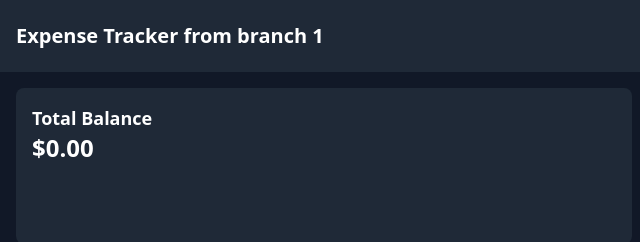
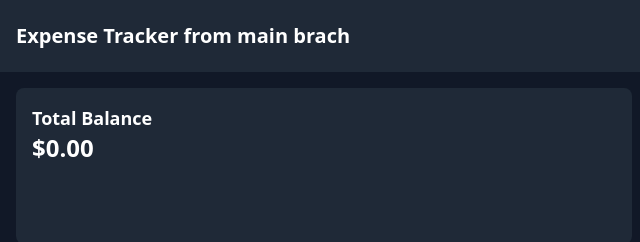
Before and after one commit to sudigayathri2/localrepo, a plain HTML site: page index.html in a window 1280 px wide. Shown: the top 242 px of the page, 0-640 px from the left. Drawn offline with nearby package versions, Linux system fonts and the light colour scheme.

Commit message:
updated  title in main branch

```diff
--- a/index.html
+++ b/index.html
@@ -8,7 +8,7 @@
 </head>
 <body class="bg-gray-900 text-white">
     <nav class="bg-gray-800 p-4 flex justify-between items-center">
-        <h1 class="text-xl font-bold">Expense Tracker from branch 1</h1>
+        <h1 class="text-xl font-bold">Expense Tracker from main brach</h1>
         <button id="theme-toggle" class="bg-gray-700 px-3 py-2 rounded">Toggle Theme</button>
     </nav>
 
```
